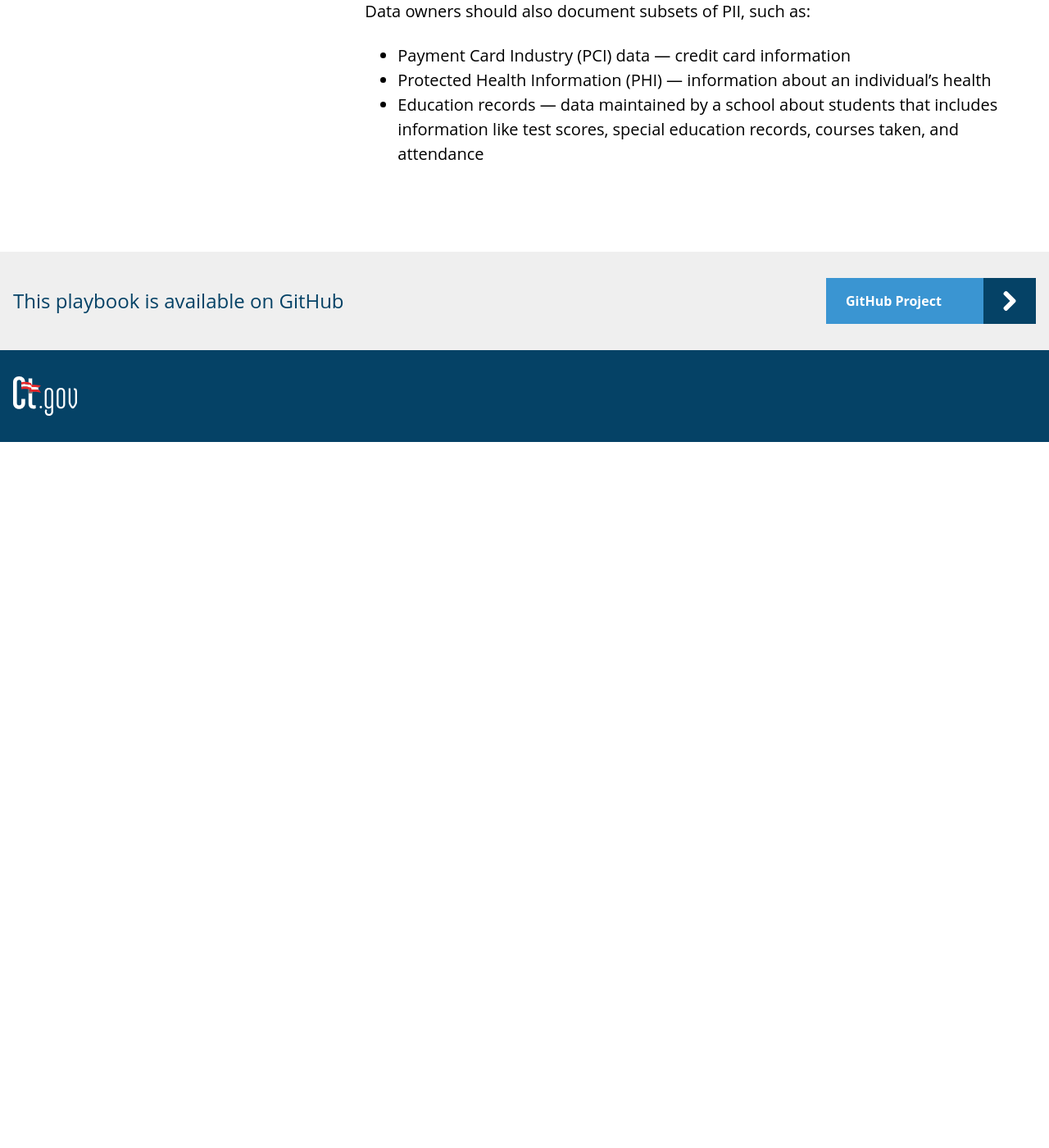
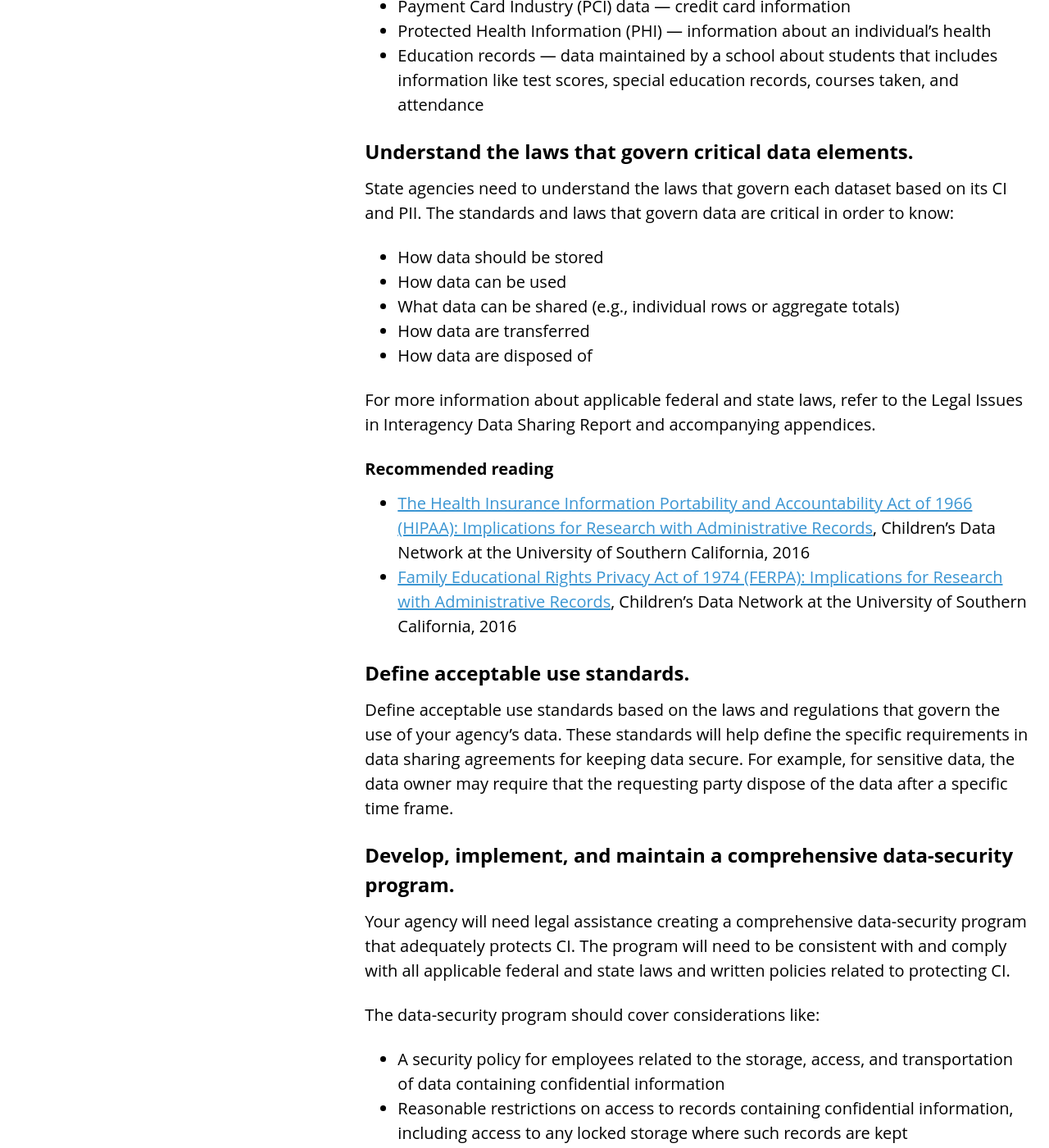
Before and after one commit to CTOpenData/data-sharing-playbook, a Jekyll site: the page built from 2_safeguarding-data.md, in a window 1280 px wide and 1400 px high, scrolled down 1443 px. Shown: the whole window at 82% size. Built offline with Jekyll 4.4.1, drawn with Linux system fonts in a browser that asks for light colours; before the commit the page ends 1982 px from its top, so only the background shows below that; some of the changed text lies outside the part shown.

Commit message:
Adding content to Safeguarding Data section

```diff
--- a/2_safeguarding-data.md
+++ b/2_safeguarding-data.md
@@ -27,7 +26,7 @@ Here are some of the questions to ask when you document a privacy policy:
 * How do we protect personal information, including the administrative, technical, and physical strategies?
 * How do we protect the confidentiality, integrity, and availability of confidential information that is created, received, maintained, or transmitted?
 
-**Document critical data elements.**
+## Document critical data elements.
 
 Confidential Information (CI) is any non-public information pertaining to the agency’s business. Personally identifiable information (PII) is any data that can be used to identify an individual. Examples of PII include a user’s name, address, phone number, and social security number.
 
@@ -35,3 +34,37 @@ Data owners should also document subsets of PII, such as:
 * Payment Card Industry (PCI) data — credit card information
 * Protected Health Information (PHI) — information about an individual’s health
 * Education records — data maintained by a school about students that includes information like test scores, special education records, courses taken, and attendance
+
+## Understand the laws that govern critical data elements.
+
+State agencies need to understand the laws that govern each dataset based on its CI and PII. The standards and laws that govern data are critical in order to know:
+* How data should be stored
+* How data can be used
+* What data can be shared (e.g., individual rows or aggregate totals)
+* How data are transferred
+* How data are disposed of
+
+For more information about applicable federal and state laws, refer to the Legal Issues in Interagency Data Sharing Report and accompanying appendices.
+
+### Recommended reading
+* [The Health Insurance Information Portability and Accountability Act of 1966 (HIPAA): Implications for Research with Administrative Records](https://www.datanetwork.org/wp-content/uploads/CDN-HIPAA-Overview_Final.pdf), Children’s Data Network at the University of Southern California, 2016
+* [Family Educational Rights Privacy Act of 1974 (FERPA): Implications for Research with Administrative Records](https://www.datanetwork.org/wp-content/uploads/CDN-FERPA-Overview_Final.pdf), Children’s Data Network at the University of Southern California, 2016
+
+## Define acceptable use standards.
+
+Define acceptable use standards based on the laws and regulations that govern the use of your agency’s data. These standards will help define the specific requirements in data sharing agreements for keeping data secure. For example, for sensitive data, the data owner may require that the requesting party dispose of the data after a specific time frame.
+
+## Develop, implement, and maintain a comprehensive data-security program.
+
+Your agency will need legal assistance creating a comprehensive data-security program that adequately protects CI. The program will need to be consistent with and comply with all applicable federal and state laws and written policies related to protecting CI.
+
+The data-security program should cover considerations like:
+* A security policy for employees related to the storage, access, and transportation of data containing confidential information
+* Reasonable restrictions on access to records containing confidential information, including access to any locked storage where such records are kept
+* A process for reviewing policies and security measures at least annually
+* Creating secure access controls to confidential information, including but not limited to passwords
+* Encrypting of confidential information that is stored on laptops or portable devices or that is being transmitted electronically
+
+## Enforce compliance controls.
+
+A control is a safeguard to avoid, detect, or minimize security risks that might compromise the confidentiality, integrity, and accessibility of data. For example, a data owner might require a quarterly review of all users with access to a database or that people working with the data undergo compliance training.
```
Also changed, not shown: other parts of 2_safeguarding-data.md (+5 -6 lines).
